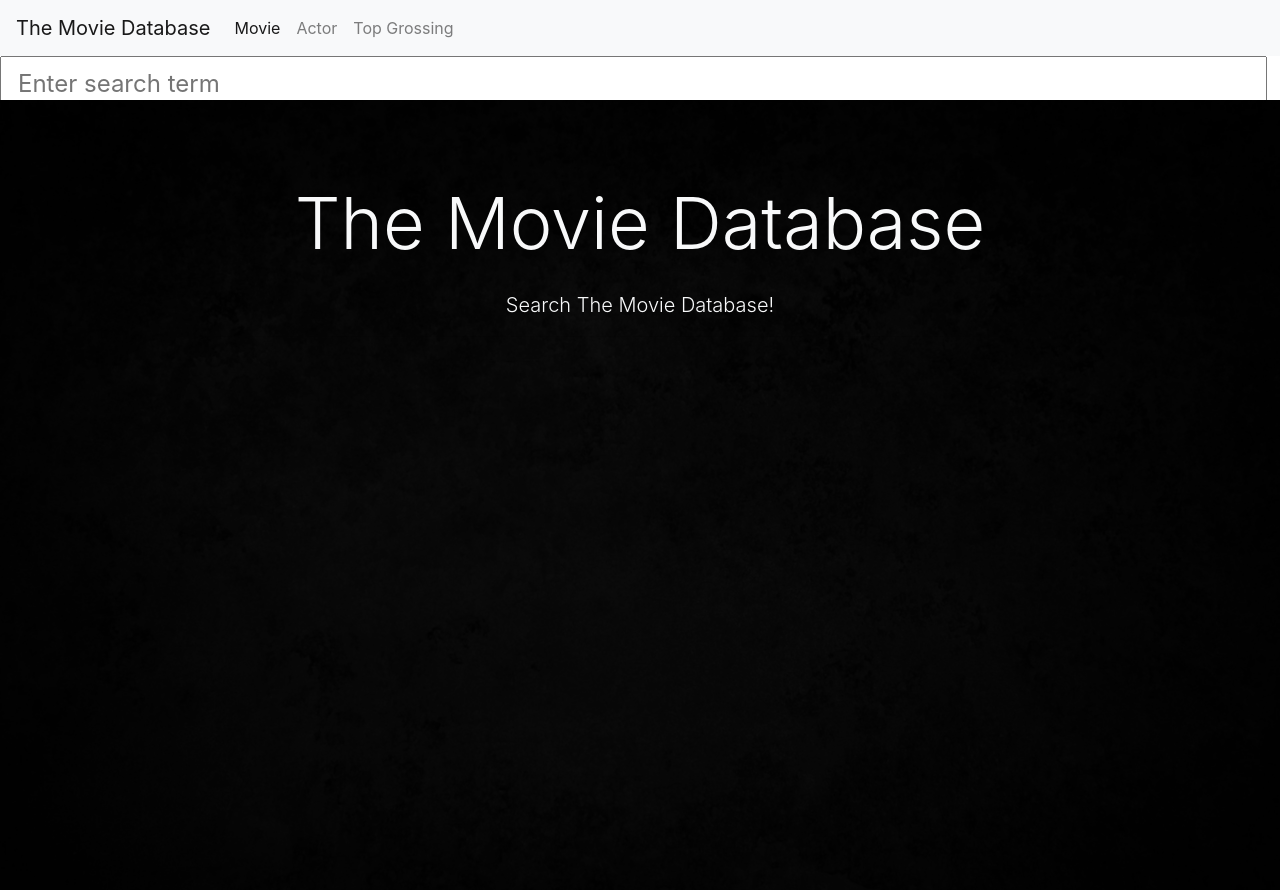
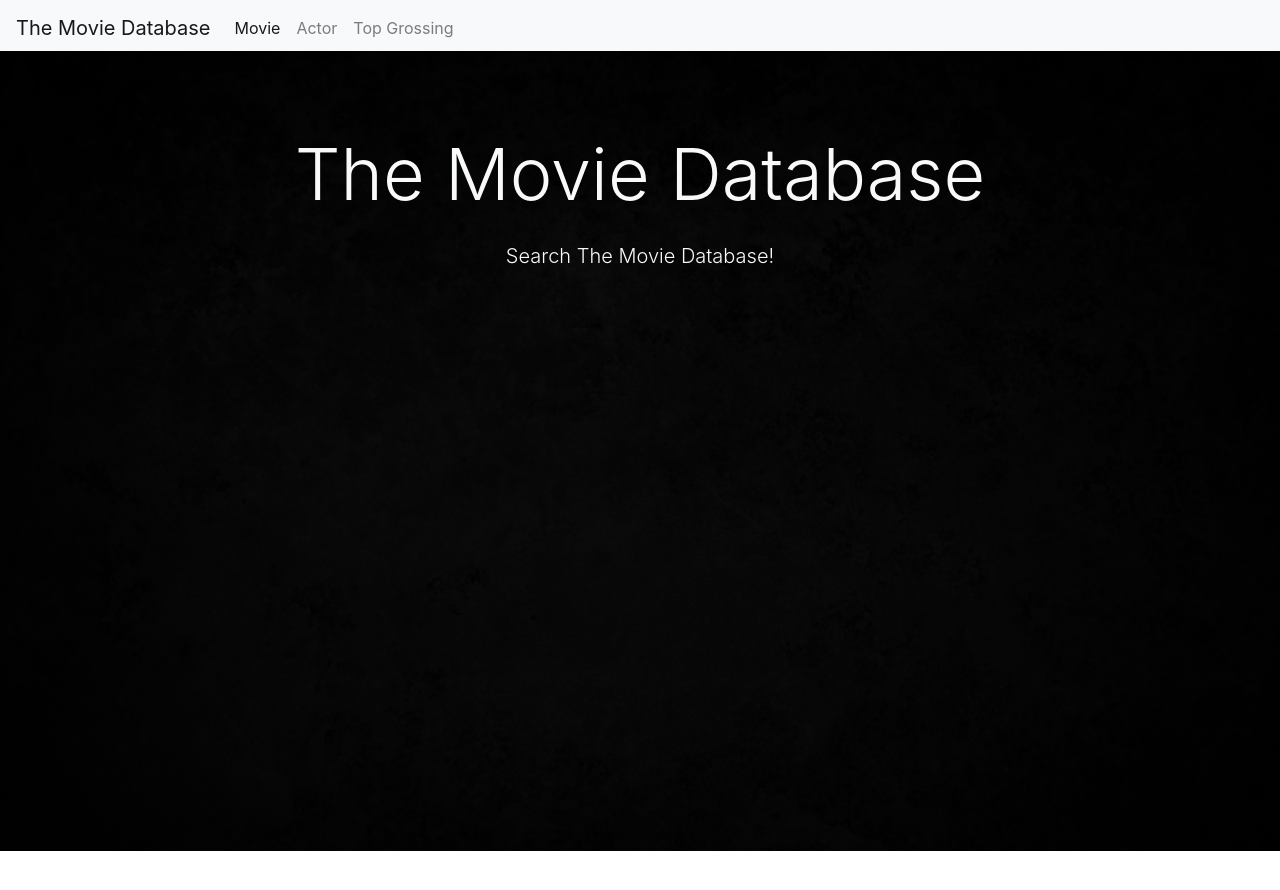
Before and after one commit to RdotSilva/React-MovieDB-App, a React (Create React App) app in the folder client/: page / in a window 1280 px wide. Shown: the top 890 px of the page. After the commit the page ends 851 px from the top, so only its background shows below. Built offline with nearby package versions, Linux system fonts and the light colour scheme.

Commit message:
Add Landing route

```diff
--- a/client/src/App.js
+++ b/client/src/App.js
@@ -1,5 +1,5 @@
 import React, { Component } from 'react';
-import { BrowserRouter as Router } from 'react-router-dom';
+import { BrowserRouter as Router, Route } from 'react-router-dom';
 import Navbar from './components/layout/Navbar';
 import Landing from './components/layout/Landing';
 import SearchMovie from './components/search/SearchMovie';
@@ -8,11 +8,13 @@ import './App.css';
 class App extends Component {
 	render() {
 		return (
-			<div>
-				<Navbar />
-				<SearchMovie />
-				<Landing />
-			</div>
+			<Router>
+				<div className="App">
+					<Navbar />
+					<Route exact path="/" component={Landing} />
+					<SearchMovie />
+				</div>
+			</Router>
 		);
 	}
 }
```
